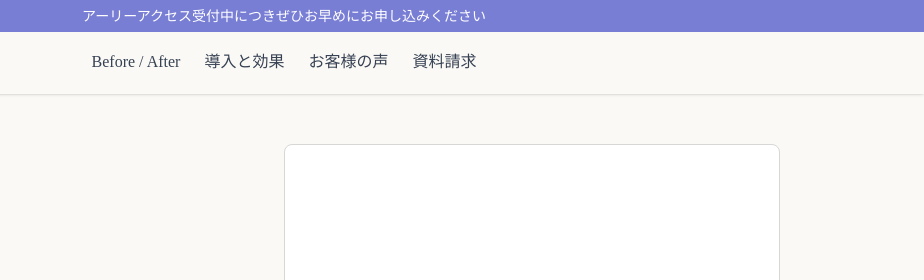
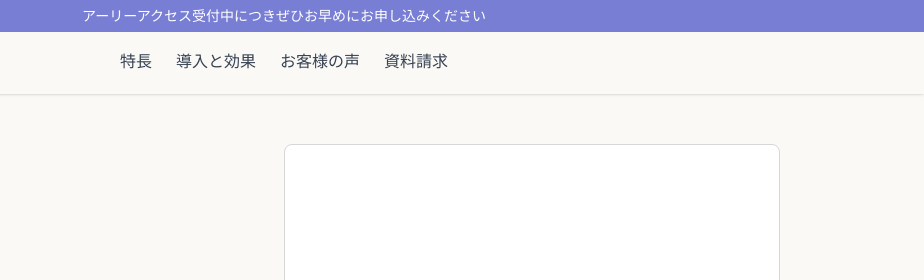
Before and after one commit to Rina-Koyasu/CrystalDrive, a website: page index.html in a window 1280 px wide. Shown: the top 280 px of the page, 356-1280 px from the left. Drawn offline with Linux system fonts and the light colour scheme.

Commit message:
change file

```diff
--- a/index.html
+++ b/index.html
@@ -26,7 +26,7 @@
       </div>
       <!-- 中央（メニュー） -->
        <div class="navbar-center space-x-6">
-        <a href="#section4" class="text-gray-700 hover:text-indigo-600">Before / After</a>
+        <a href="#section3" class="text-gray-700 hover:text-indigo-600">特長</a>
         <a href="effect.html" class="text-gray-700 hover:text-indigo-600">導入と効果</a>
         <a href="customer.html" class="text-gray-700 hover:text-indigo-600">お客様の声</a>
         <a href="#section5" class="text-gray-700 hover:text-indigo-600">資料請求</a>
@@ -35,7 +35,6 @@
       <div class="navbar-end"></div>
     </div>
   </header>
-
 
   <!-- Hero -->
   <section class="py-12 md:py-20" id="section1">
```
